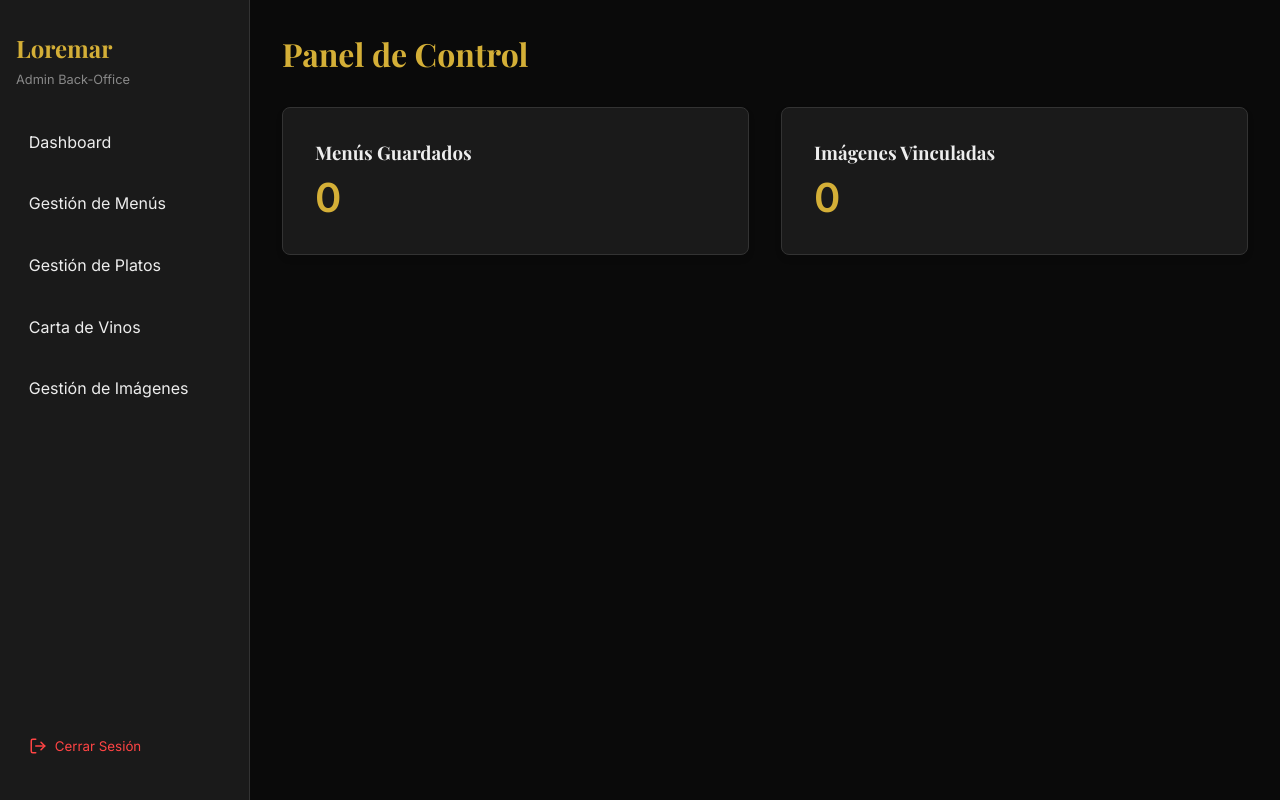
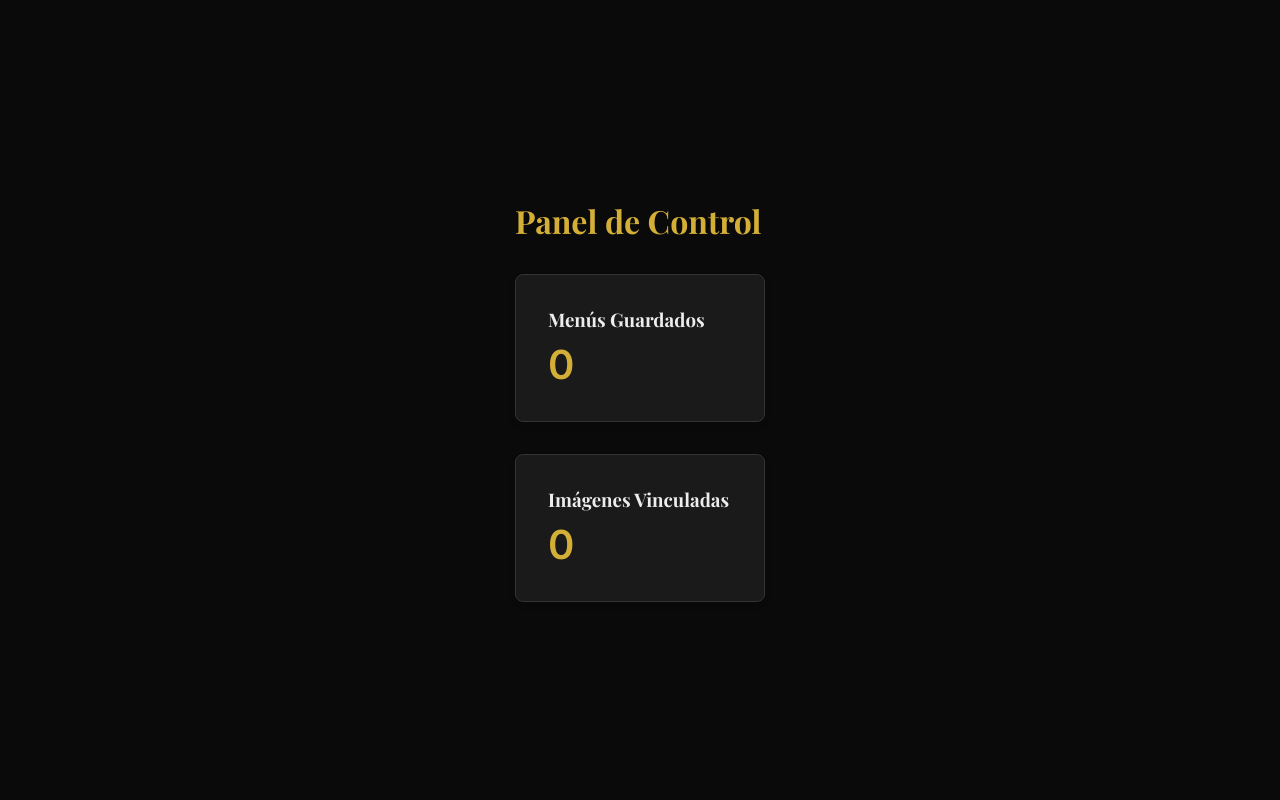
Before and after one commit to buzzmarketinges/loremar, a Next.js app: page /admin/dashboard in a window 1280 px wide. Built offline with nearby package versions, Linux system fonts and the light colour scheme; no server answers; the database is empty; a web font is replaced by a local one.

Commit message:
UX Fix: Hide sidebar on login page

```diff
--- a/src/app/admin/layout.tsx
+++ b/src/app/admin/layout.tsx
@@ -1,8 +1,19 @@
 import Link from "next/link";
-import { LogOut } from "lucide-react";
 import LogoutButton from "./LogoutButton";
+import { getServerSession } from "next-auth/next";
+import { authOptions } from "@/lib/auth";
 
-export default function AdminLayout({ children }: { children: React.ReactNode }) {
+export default async function AdminLayout({ children }: { children: React.ReactNode }) {
+    const session = await getServerSession(authOptions);
+
+    if (!session) {
+        return (
+            <div style={{ minHeight: "100vh", backgroundColor: "var(--background)", display: "flex", justifyContent: "center", alignItems: "center" }}>
+                {children}
+            </div>
+        );
+    }
+
     return (
         <div style={{ display: "flex", minHeight: "100vh", backgroundColor: "var(--background)" }}>
             {/* Sidebar Navigation */}
```
